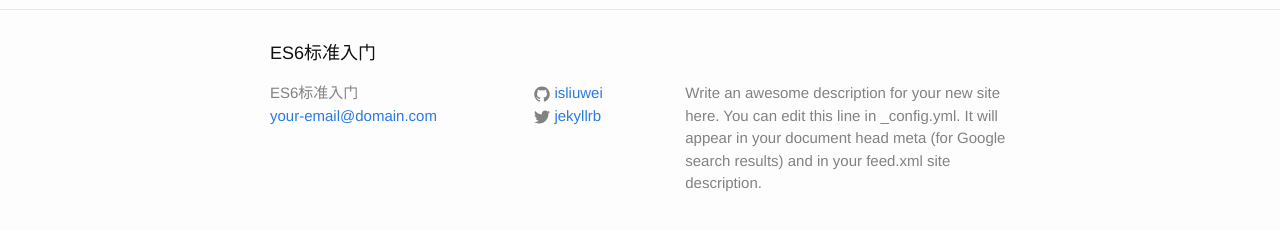
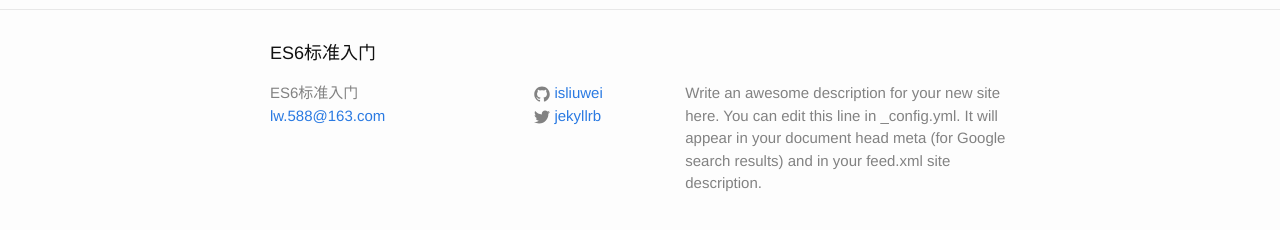
Before and after one commit to isliuwei/ES6, a Jekyll site: the page built from index.html, in a window 1280 px wide. Shown: the part 377-607 px from the top of the page. Built offline with Jekyll 4.4.1, drawn with Linux system fonts in a browser that asks for light colours.

Commit message:
修改部分参数

```diff
--- a/_config.yml
+++ b/_config.yml
@@ -7,7 +7,7 @@
 
 # Site settings
 title: ES6标准入门
-email: your-email@domain.com
+email: lw.588@163.com
 description: > # this means to ignore newlines until "baseurl:"
   Write an awesome description for your new site here. You can edit this
   line in _config.yml. It will appear in your document head meta (for
@@ -16,6 +16,7 @@ baseurl: "/ES6" # the subpath of your site, e.g. /blog
 url: "http://yourdomain.com" # the base hostname & protocol for your site
 twitter_username: jekyllrb
 github_username:  isliuwei
+facebook_username:
 
 # Build settings
 markdown: kramdown
```
